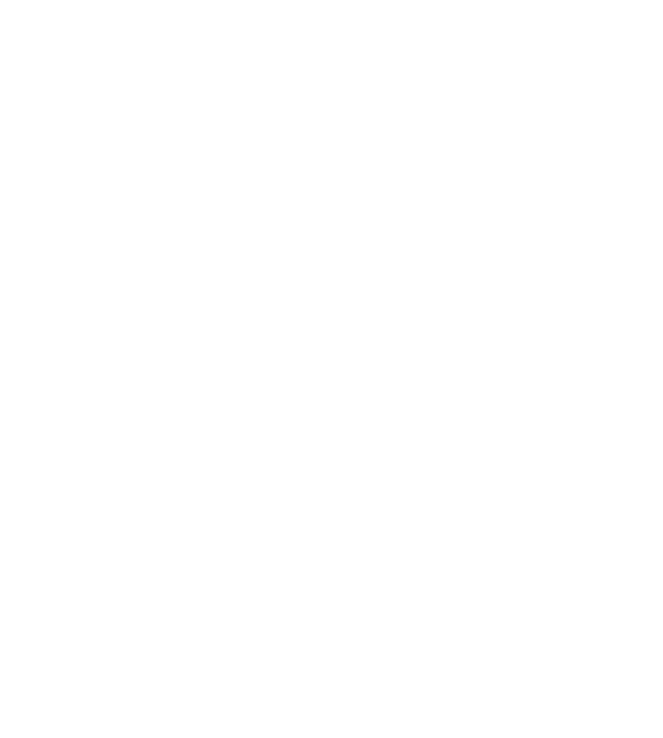
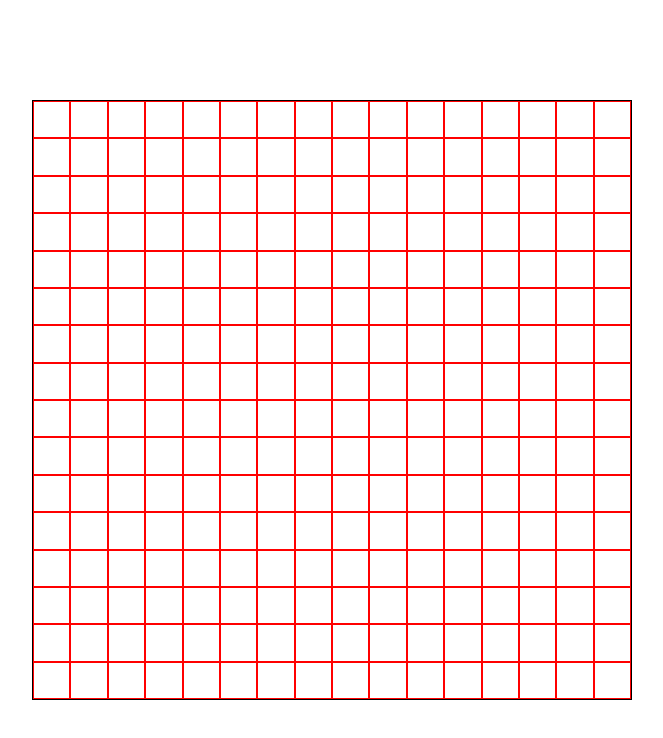
Before and after one commit to BerettaSM/etch-a-sketch, a plain HTML site: page index.html in a window 1280 px wide. Shown: the whole page, without its empty margins (308-971 px from the left). Drawn offline with Linux system fonts and the light colour scheme.

Commit message:
feat: Add grid
Setup the initial grid alongside its squares

```diff
--- a/script.js
+++ b/script.js
@@ -0,0 +1,13 @@
+const container = document.querySelector('.container')
+
+createDivs()
+
+function createDivs() {
+    const quantity = 16 * 16
+
+    for (let i = 0; i < quantity; i++) {
+        const div = document.createElement('div')
+        div.className = 'square'
+        container.appendChild(div)
+    }
+}
--- a/style.css
+++ b/style.css
@@ -20,6 +20,9 @@ body {
     height: 100vh;
     line-height: 1.5;
     -webkit-font-smoothing: antialiased;
+    display: flex;
+    align-items: center;
+    justify-content: center;
 }
 
 img,
@@ -52,3 +55,15 @@ h6 {
 #__next {
     isolation: isolate;
 }
+
+.container {
+    display: grid;
+    grid: repeat(16, 1fr) / repeat(16, 1fr);
+    width: 600px;
+    height: 600px;
+    border: 1px solid black;
+}
+
+.square {
+    border: 1px solid red;
+}
```
